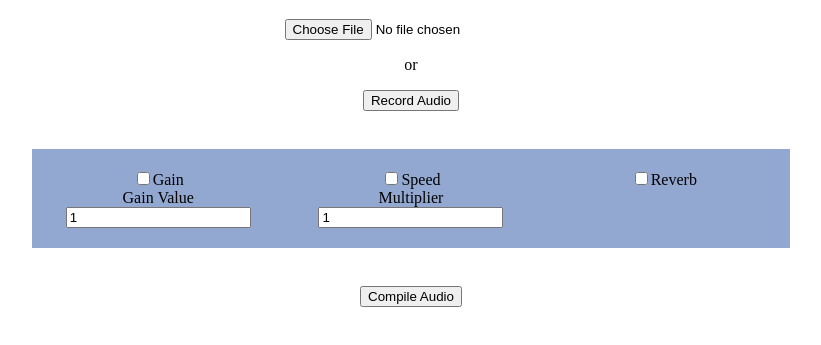
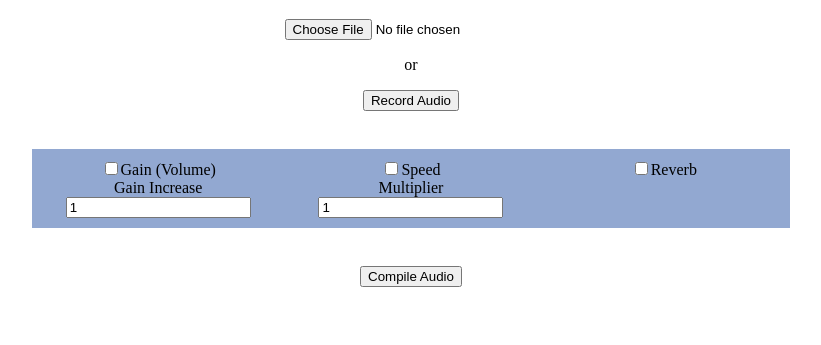
Before and after one commit to flextian/QuickSound, a plain HTML site: page index.html in a window 1280 px wide. Shown: the part 61-406 px from the top of the page, without its empty margins (229-1050 px from the left). Drawn offline with Linux system fonts and the light colour scheme.

Commit message:
moved classes to classes.js, modified some filter and parameter names, fix this.name references in NumberParam

```diff
--- /dev/null
+++ b/classes.js
@@ -0,0 +1,62 @@
+class Filter{
+
+    constructor(name){
+        this.name = name;
+        this.allParams = {};
+
+        // This is the overall div that the filter is in
+        var filterDiv = document.createElement("div");
+        filterDiv.className = "item";
+
+        // This div will contain all the parameters
+        // ID Example: Gain-param
+        this.paramDiv = document.createElement("div");
+        this.paramDiv.id = this.name + "-param";
+
+        // Checkbox to enable the filter
+        // ID Example: Gain-checkbox
+        this.checkbox = document.createElement("input");
+        this.checkbox.type = "checkbox";
+        this.checkbox.id = this.name + "-checkbox";
+        // Name of the filter
+        var label = document.createElement("label");
+        label.htmlFor = this.checkbox.id;
+        label.textContent = this.name;
+
+        filterDiv.appendChild(this.checkbox);
+        filterDiv.appendChild(label);
+        filterDiv.appendChild(this.paramDiv);
+
+        document.getElementsByClassName("wrapper")[0].appendChild(filterDiv);
+    }
+
+    getChecked(){
+        return this.checkbox.checked;
+    }
+
+    createNumberParam(paramName, defaultNum) {
+        var param = new NumberParam(paramName, defaultNum, this.name);
+        this.allParams[paramName] = param
+    }
+}
+
+class NumberParam {
+    constructor(paramName, defaultNum, filterName){
+        var paramLabel = document.createElement("label");
+        paramLabel.htmlFor = filterName + "-" + paramName;
+        paramLabel.textContent = paramName;
+
+        // ID Example: Gain-Value
+        this.inputBox = document.createElement("input");
+        this.inputBox.type = "number";
+        this.inputBox.value = defaultNum;
+        this.inputBox.id = filterName + "-" + paramName;
+
+        document.getElementById(filterName + "-param").appendChild(paramLabel);
+        document.getElementById(filterName + "-param").appendChild(this.inputBox);
+    }
+
+    getValue(){
+        return this.inputBox.value;
+    }
+}
--- a/index.css
+++ b/index.css
@@ -11,5 +11,5 @@ body{
 }
 .item{
     background-color: #92a8d1;
-    padding: 20px;
+    padding: 10px;
 }
--- a/index.html
+++ b/index.html
@@ -21,6 +21,7 @@
     <button onclick="compile()">Compile Audio</button>
 	<div id="output"></div>
 
+<script src="classes.js"></script>
 <script src="index.js"></script>
 <script src="events.js"></script>
 </body>
--- a/index.js
+++ b/index.js
@@ -1,68 +1,5 @@
-class Filter{
-
-    constructor(name){
-        this.name = name;
-        this.allParams = {};
-
-        // This is the overall div that the filter is in
-        var filterDiv = document.createElement("div");
-        filterDiv.className = "item";
-
-        // This div will contain all the parameters
-        // ID Example: Gain-param
-        this.paramDiv = document.createElement("div");
-        this.paramDiv.id = this.name + "-param";
-
-        // Checkbox to enable the filter
-        // ID Example: Gain-checkbox
-        this.checkbox = document.createElement("input");
-        this.checkbox.type = "checkbox";
-        this.checkbox.id = this.name + "-checkbox";
-        // Name of the filter
-        var label = document.createElement("label");
-        label.htmlFor = this.checkbox.id;
-        label.textContent = this.name;
-
-        filterDiv.appendChild(this.checkbox);
-        filterDiv.appendChild(label);
-        filterDiv.appendChild(this.paramDiv);
-
-        document.getElementsByClassName("wrapper")[0].appendChild(filterDiv);
-    }
-
-    getChecked(){
-        return this.checkbox.checked;
-    }
-
-    createNumberParam(paramName, defaultNum) {
-        var param = new NumberParam(paramName, defaultNum, this.name);
-        this.allParams[paramName] = param
-    }
-}
-
-class NumberParam {
-    constructor(paramName, defaultNum, filterName){
-        var paramLabel = document.createElement("label");
-        paramLabel.htmlFor = this.name + "-" + paramName;
-        paramLabel.textContent = paramName;
-
-        // ID Example: Gain-Value
-        this.inputBox = document.createElement("input");
-        this.inputBox.type = "number";
-        this.inputBox.value = defaultNum;
-        this.inputBox.id = this.name + "-" + paramName;
-
-        document.getElementById(filterName + "-param").appendChild(paramLabel);
-        document.getElementById(filterName + "-param").appendChild(this.inputBox);
-    }
-
-    getValue(){
-        return this.inputBox.value;
-    }
-}
-
-var gain = new Filter("Gain");
-gain.createNumberParam("Gain Value", 1);
+var gain = new Filter("Gain (Volume)");
+gain.createNumberParam("Gain Increase", 1);
 var speed = new Filter("Speed");
 speed.createNumberParam("Multiplier", 1);
 var reverb = new Filter("Reverb");
@@ -125,9 +62,9 @@ function compile(){
     function enable(filter, soundSource, offlineAudioCtx){
         return new Promise((resolve, reject) => {
             switch(filter.name){
-                case "Gain":
+                case "Gain (Volume)":
                     var gainNode = offlineAudioCtx.createGain();
-                    gainNode.gain.value = filter.allParams["Gain Value"].getValue();
+                    gainNode.gain.value = filter.allParams["Gain Increase"].getValue();
                     soundSource.connect(gainNode);
                     gainNode.connect(offlineAudioCtx.destination);
                     resolve("Gain Finished");
```
